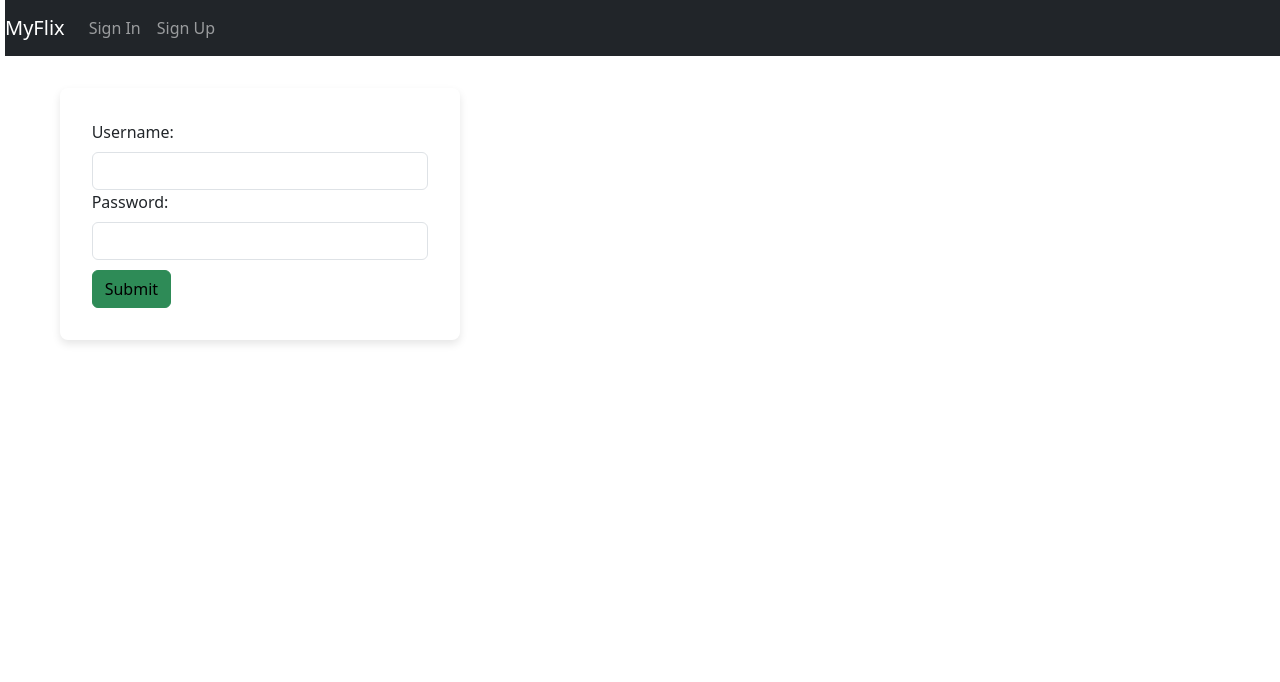
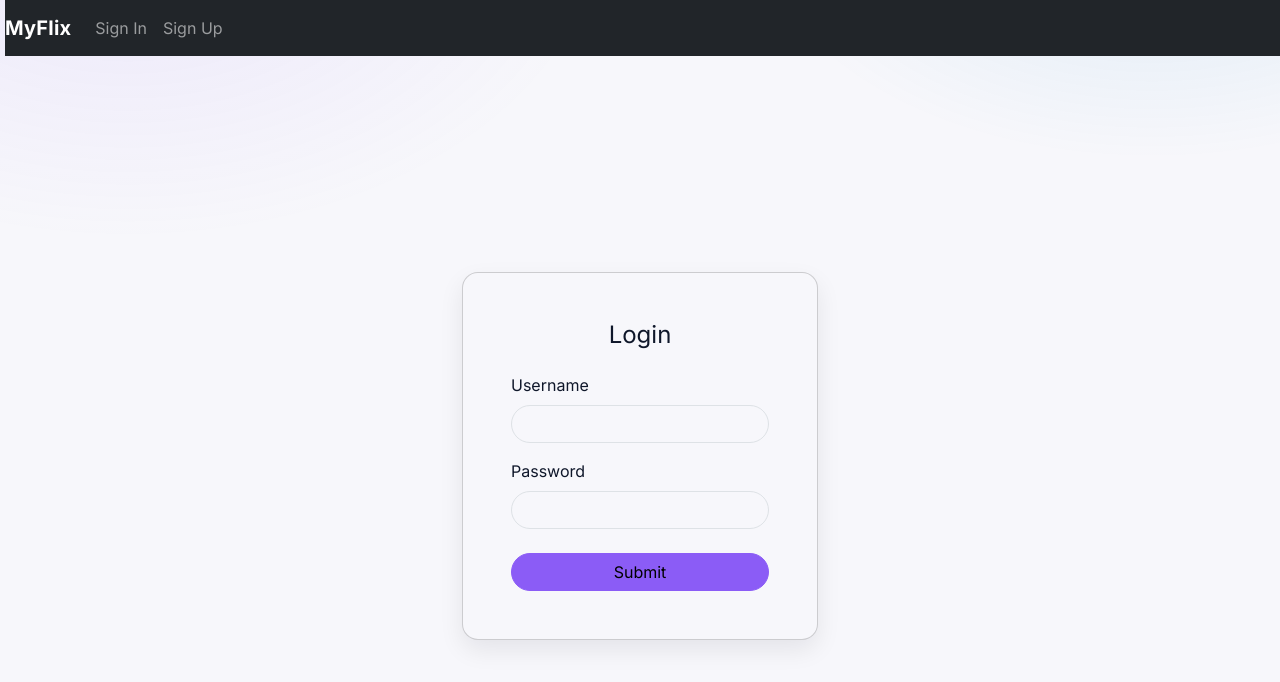
Before and after one commit to hand1ov1eternity/myFlix-client, a React (Vite) app: page /Login in a window 1280 px wide. Shown: the top 682 px of the page. Built offline with nearby package versions, Linux system fonts and the light colour scheme.

Commit message:
updated login-view component look

```diff
--- a/src/components/login-view/login-view.jsx
+++ b/src/components/login-view/login-view.jsx
@@ -1,76 +1,54 @@
 import { useState } from "react";
-import { Form, Button } from "react-bootstrap";
-import "./login-view.scss";
+import { Form, Button, Card } from "react-bootstrap";
 
 export const LoginView = ({ onLoggedIn }) => {
-  // Step 1: Create state variables for username and password
   const [username, setUsername] = useState("");
   const [password, setPassword] = useState("");
 
   const handleSubmit = (event) => {
     event.preventDefault();
-
-    const data = {
-      username: username,
-      password: password,
-    };
+    const data = { username, password };
 
     fetch("https://movie-api-bqfe.onrender.com/login", {
       method: "POST",
-      headers: {
-        "Content-Type": "application/json",
-      },
+      headers: { "Content-Type": "application/json" },
       body: JSON.stringify(data),
     })
-      .then((response) => response.json())
+      .then((r) => r.json())
       .then((data) => {
-        console.log("Login response: ", data);
         if (data.user) {
-          // Ensure FavoriteMovies is always initialized as an array
-          const user = {
-            ...data.user,
-            FavoriteMovies: data.user.FavoriteMovies || [],
-          };
-
-          // Save user and token in localStorage
+          const user = { ...data.user, FavoriteMovies: data.user.FavoriteMovies || [] };
           localStorage.setItem("user", JSON.stringify(user));
           localStorage.setItem("token", data.token);
-
-          // Fetch full user profile with the token
           fetchUserProfile(data.user.username, data.token);
         } else {
           alert(data.message || "No such user or incorrect password");
         }
       })
-      .catch((e) => {
-        alert("Something went wrong");
-      });
+      .catch(() => alert("Something went wrong"));
   };
 
-  // Fetch full user profile after login
   const fetchUserProfile = (username, token) => {
     fetch(`https://movie-api-bqfe.onrender.com/users/${username}`, {
-      method: 'GET',
-      headers: {
-        Authorization: `Bearer ${token}`,
-      },
+      headers: { Authorization: `Bearer ${token}` },
     })
-      .then(res => res.json())
-      .then(userProfile => {
-        console.log("Fetched user profile: ", userProfile);
-        // Call onLoggedIn with the updated user profile and token
-        onLoggedIn(userProfile, token);
-      })
-      .catch((err) => {
-        console.error("Error fetching user profile", err);
-        alert("Failed to fetch user profile.");
-      });
+      .then((r) => r.json())
+      .then((userProfile) => onLoggedIn(userProfile, token))
+      .catch(() => alert("Failed to fetch user profile."));
   };
 
   return (
+    <div
+      className="d-flex align-items-center justify-content-center"
+      style={{ minHeight: "100vh", padding: "2rem" }}
+    >
+      <Card className="form-container w-100" style={{ maxWidth: 420 }}>
+        <Card.Body>
+          <h1 className="h4 mb-4 text-center m-0">Login</h1>
+
           <Form onSubmit={handleSubmit}>
-      <Form.Group controlId="formUsername">
-        <Form.Label>Username:</Form.Label>
+            <Form.Group controlId="formUsername" className="mb-3">
+              <Form.Label>Username</Form.Label>
               <Form.Control
                 type="text"
                 value={username}
@@ -80,8 +58,8 @@ export const LoginView = ({ onLoggedIn }) => {
               />
             </Form.Group>
 
-      <Form.Group controlId="formPassword">
-        <Form.Label>Password:</Form.Label>
+            <Form.Group controlId="formPassword" className="mb-4">
+              <Form.Label>Password</Form.Label>
               <Form.Control
                 type="password"
                 value={password}
@@ -89,9 +67,13 @@ export const LoginView = ({ onLoggedIn }) => {
                 required
               />
             </Form.Group>
-      <Button variant="primary" type="submit">
-        Submit
-      </Button>
+
+            <div className="d-grid">
+              <Button variant="primary" type="submit">Submit</Button>
+            </div>
           </Form>
+        </Card.Body>
+      </Card>
+    </div>
   );
 };
--- a/src/components/login-view/login-view.scss
+++ /dev/null
@@ -1,7 +0,0 @@
-.form-group #formPassword {
-    margin-bottom: 20px;  // Add space below the password input
-  }
-
-  button[type="submit"] {
-    margin-top: 10px;  // Add space above the submit button
-  }
--- a/src/components/main-view/main-view.jsx
+++ b/src/components/main-view/main-view.jsx
@@ -13,7 +13,7 @@ export const MainView = () => {
   const [user, setUser] = useState(null);
   const [token, setToken] = useState(null);
   const [selectedGenre, setSelectedGenre] = useState("");
-  const [searchQuery, setSearchQuery] = useState("");  // Add searchQuery state
+  const [searchQuery, setSearchQuery] = useState("");
 
   useEffect(() => {
     if (!token) return;
@@ -22,9 +22,7 @@ export const MainView = () => {
       headers: { Authorization: `Bearer ${token}` },
     })
       .then((response) => {
-        if (!response.ok) {
-          throw new Error("Network response was not ok");
-        }
+        if (!response.ok) throw new Error("Network response was not ok");
         return response.json();
       })
       .then((data) => {
@@ -38,16 +36,11 @@ export const MainView = () => {
         }));
         setMovies(movies);
       })
-      .catch((error) => {
-        console.error("Fetch error:", error);
-      });
+      .catch((error) => console.error("Fetch error:", error));
   }, [token]);
 
-  const handleSearch = (query) => {
-    setSearchQuery(query); // Update the search query state
-  };
+  const handleSearch = (query) => setSearchQuery(query);
 
-  // Filter movies by genre and search query
   const filteredMovies = movies.filter((movie) => {
     const matchesGenre = selectedGenre ? movie.genre.name === selectedGenre : true;
     const matchesSearchQuery = movie.title.toLowerCase().includes(searchQuery.toLowerCase());
@@ -63,17 +56,18 @@ export const MainView = () => {
           setToken(null);
         }}
         setSelectedGenre={setSelectedGenre}
-        onSearch={handleSearch} // Pass the function
+        onSearch={handleSearch}
       />
-      <Row>
+
       <Routes>
         {!user ? (
           <>
+            {/* Centered login — no Row/Col here */}
             <Route
               path="/Login"
               element={
-                  <Col md={5}>
-                    <div className="form-container">
+                <div className="d-flex justify-content-center align-items-center min-vh-100 px-3">
+                  <div className="w-100" style={{ maxWidth: 420 }}>
                     <LoginView
                       onLoggedIn={(user, token) => {
                         setUser(user);
@@ -81,10 +75,19 @@ export const MainView = () => {
                       }}
                     />
                   </div>
-                  </Col>
+                </div>
               }
             />
-              <Route path="/Signup" element={<SignupView />} />
+            <Route
+              path="/Signup"
+              element={
+                <div className="d-flex justify-content-center align-items-center min-vh-100 px-3">
+                  <div className="w-100" style={{ maxWidth: 480 }}>
+                    <SignupView />
+                  </div>
+                </div>
+              }
+            />
             <Route path="*" element={<Navigate to="/Login" />} />
           </>
         ) : (
@@ -93,13 +96,15 @@ export const MainView = () => {
               path="/movies"
               element={
                 filteredMovies.length === 0 ? (
-                    <div>No movies found for this genre or search query!</div>
+                  <div className="text-center py-5">No movies found for this genre or search query!</div>
                 ) : (
-                    filteredMovies.map((movie) => (
-                      <Col className="mb-5" key={movie.id} md={3}>
+                  <Row className="g-4 px-3 py-4">
+                    {filteredMovies.map((movie) => (
+                      <Col className="mb-0" key={movie.id} xs={12} sm={6} md={4} lg={3}>
                         <MovieCard movie={movie} />
                       </Col>
-                    ))
+                    ))}
+                  </Row>
                 )
               }
             />
@@ -126,7 +131,6 @@ export const MainView = () => {
           </>
         )}
       </Routes>
-      </Row>
     </BrowserRouter>
   );
 };
--- a/src/index.html
+++ b/src/index.html
@@ -1,7 +1,17 @@
 <!DOCTYPE html>
-<html>
+<html lang="en" data-bs-theme="light">
   <head>
+    <meta charset="utf-8" />
+    <meta name="viewport" content="width=device-width, initial-scale=1" />
     <title>myFlix</title>
+
+    <!-- Clean, modern font -->
+    <link
+      href="https://fonts.googleapis.com/css2?family=Inter:wght@400;600;700&display=swap"
+      rel="stylesheet"
+    />
+
+    <!-- Font Awesome (already had this) -->
     <link
       rel="stylesheet"
       href="https://cdnjs.cloudflare.com/ajax/libs/font-awesome/6.0.0-beta3/css/all.min.css"
--- a/src/index.scss
+++ b/src/index.scss
@@ -1,18 +1,73 @@
-$primary: SeaGreen;
-$body-bg: white;
+@import "bootstrap/scss/functions";
 
-// Optional: Ensure body background is set to white
+/* Brand + shape */
+$primary: #8b5cf6;
+$secondary: #64748b;
+$body-bg: #f7f7fb;
+$body-color: #0f172a;
+
+$card-border-radius: 1rem;
+$btn-border-radius: 999px;
+$input-border-radius: 999px;
+
+$enable-dark-mode: true; // allows [data-bs-theme="dark"]
+$font-family-sans-serif: 'Inter', system-ui, -apple-system, 'Segoe UI', Roboto, 'Helvetica Neue', Arial, 'Noto Sans', 'Apple Color Emoji', 'Segoe UI Emoji', 'Noto Color Emoji';
+
+@import "bootstrap/scss/variables";
+@import "bootstrap/scss/variables-dark";
+
+/* Import full Bootstrap after variables */
+@import "bootstrap/scss/bootstrap";
+
+/* -------- Custom polish (safe, minimal) -------- */
+
+/* Soft background accents */
 body {
   background-color: $body-bg;
-  color: #000; // Adjust text color to contrast with white background
+  color: $body-color;
+  background-image:
+    radial-gradient(30rem 20rem at 10% -10%, rgba(139, 92, 246, 0.10), transparent),
+    radial-gradient(25rem 15rem at 90% -10%, rgba(2, 132, 199, 0.10), transparent);
 }
 
-.form-container {
-    margin: 2rem auto; // Add margin for space
-    padding: 2rem; // Add padding for content spacing
-    max-width: 400px; // Limit the width of forms for alignment
-    border-radius: 8px; // Rounded corners
-    box-shadow: 0 4px 8px rgba(0, 0, 0, 0.1); // Subtle shadow
+/* Dark mode overrides (when I want to toggle data-bs-theme="dark") */
+[data-bs-theme="dark"] {
+  --bs-body-bg: #0b1220;
+  --bs-body-color: #e5e7eb;
+  --bs-card-bg: #0f172a;
 }
 
-@import '~bootstrap/scss/bootstrap.scss';
+/* Navbar brand weight */
+.navbar-brand {
+  font-weight: 700;
+  letter-spacing: 0.2px;
+}
+
+/* Card hover + elevation */
+.card {
+  box-shadow: 0 10px 25px rgba(2, 6, 23, 0.08);
+  transition: transform .15s ease, box-shadow .15s ease;
+}
+.card:hover {
+  transform: translateY(-2px);
+  box-shadow: 0 14px 30px rgba(2, 6, 23, 0.12);
+}
+
+/* Line clamp helpers for text overflow */
+.textClamp-2 { display: -webkit-box; -webkit-line-clamp: 2; -webkit-box-orient: vertical; overflow: hidden; }
+.textClamp-3 { display: -webkit-box; -webkit-line-clamp: 3; -webkit-box-orient: vertical; overflow: hidden; }
+
+/* Poster image aspect ratio helper with Bootstrap's ratio */
+.ratio-poster img { object-fit: cover; image-rendering: auto; }
+
+/* Existing form container, restyled to match theme */
+.form-container {
+  margin: 2rem auto;
+  padding: 2rem;
+  max-width: 420px;
+  border-radius: 1rem;
+  background: var(--bs-body-bg);
+  box-shadow: 0 10px 25px rgba(2, 6, 23, 0.08);
+}
+
+html, body, #root { height: 100%; margin: 0; }
```
Also changed, not shown: 5 other files (tests, documents, lock files or other folders). Lines whose indentation alone changed are shown as unchanged.
